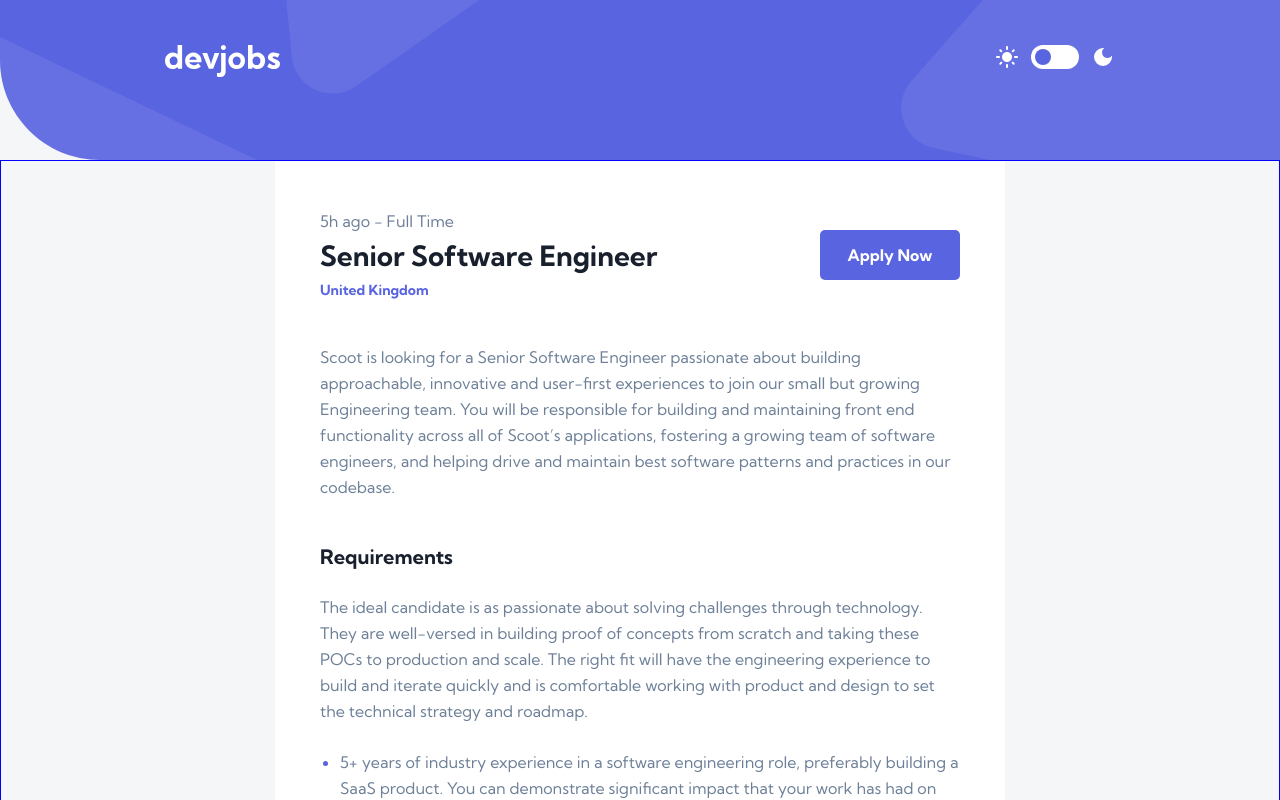
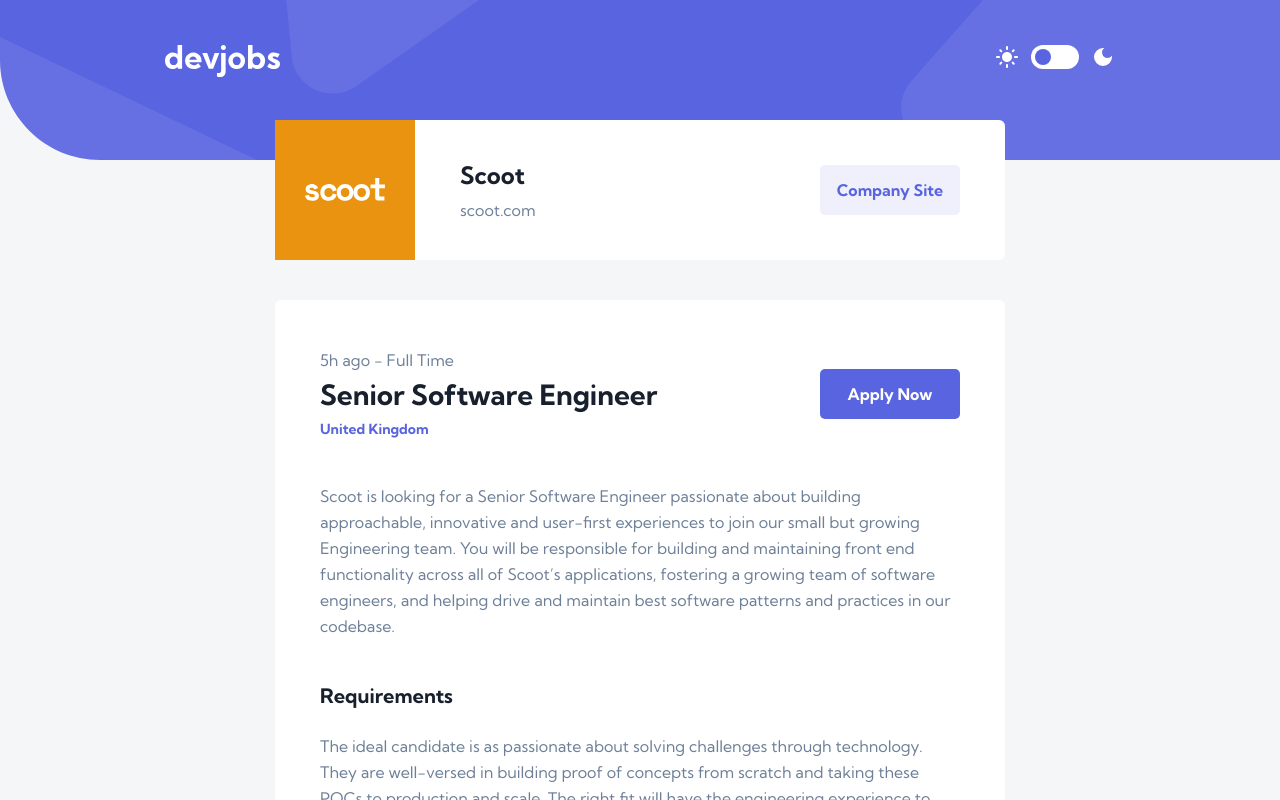
Before and after one commit to EdwinSch/react-devjobs-finder, a React (Vite) app: page /job/1 in a window 1280 px wide. Shown: the top 800 px of the page. Built offline with nearby package versions, Linux system fonts and the light colour scheme.

Commit message:
add: hero component + styles

```diff
--- /dev/null
+++ b/src/components/JobHero/JobHero.jsx
@@ -0,0 +1,35 @@
+const JobHero = ({ selectedJob }) => {
+  // destructure
+  const { company, logo, logoBackground, website } = selectedJob;
+
+  return (
+    <div className="hero">
+      {/* Img */}
+      <figure
+        className="hero-img-holder"
+        style={{ backgroundColor: logoBackground }}
+      >
+        <img src={logo} alt="logo" />
+      </figure>
+
+      {/* Hero info */}
+      <div className="hero-info-wrapper">
+        <div className="gen-wrapper">
+          <h2>{company}</h2>
+          <div className="url-txt">{`${company}.com`}</div>
+        </div>
+        <a
+          href={website}
+          className="btn btn-invert"
+          target="_blank"
+          rel="noreferrer"
+          aria-label="button"
+        >
+          company site
+        </a>
+      </div>
+    </div>
+  );
+};
+
+export default JobHero;
--- /dev/null
+++ b/src/components/JobHero/job-hero.css
@@ -0,0 +1,63 @@
+.hero {
+  position: absolute;
+  top: -40px;
+  left: 0px;
+  width: 100%;
+  height: 140px;
+  background-color: var(--clr-cardBackground);
+  border-radius: 6px;
+  display: flex;
+
+  @media screen and (max-width: 500px) {
+    top: -20px;
+    flex-direction: column;
+    align-items: center;
+    height: auto;
+  }
+
+  .hero-img-holder {
+    padding: 0 30px;
+    min-width: 140px;
+    height: 100%;
+    display: grid;
+    place-items: center;
+
+    & img {
+      width: 100%;
+    }
+
+    @media screen and (max-width: 500px) {
+      padding: 0 5px;
+      min-width: 50px;
+      height: 50px;
+      border-radius: 10px;
+      position: absolute;
+      top: -20px;
+    }
+  }
+
+  .hero-info-wrapper {
+    padding: 50px 45px;
+    width: 100%;
+    display: flex;
+    justify-content: space-between;
+    align-items: center;
+
+    .gen-wrapper {
+      .url-txt {
+        margin-top: 10px;
+        font-size: 1rem;
+        font-weight: 400;
+        color: var(--clr-infoKeys);
+        text-transform: lowercase;
+      }
+    }
+
+    @media screen and (max-width: 500px) {
+      flex-direction: column;
+      gap: 25px;
+      width: auto;
+      padding: 50px 0 25px 0;
+    }
+  }
+}
--- a/src/components/JobInfo/job-info.css
+++ b/src/components/JobInfo/job-info.css
@@ -1,11 +1,11 @@
 .job-info-container {
-  /* border: var(--inspect); */
   max-width: 730px;
-  margin: 0 20px;
   background-color: var(--clr-cardBackground);
   padding: 50px 45px;
+  border-radius: 6px;
 
   @media screen and (max-width: 500px) {
+    margin-top: 80px;
     padding: 40px 20px;
   }
 
--- a/src/pages/Job.jsx
+++ b/src/pages/Job.jsx
@@ -1,6 +1,7 @@
 import { useParams, Link } from "react-router-dom";
 import jobsData from "../../api/data.json";
 
+import JobHero from "../components/JobHero/JobHero";
 import JobInfo from "../components/JobInfo/JobInfo";
 import JobFooter from "../components/JobFooter/JobFooter";
 
@@ -9,10 +10,15 @@
   const selectedJob = jobsData.find((job) => job.id == jobId);
 
   return (
-    <div className="job-page-container">
-      <JobInfo selectedJob={selectedJob} />
+    <>
+      <div className="job-page-container">
+        <div className="float-container">
+          <JobHero selectedJob={selectedJob} />
+        </div>
+        <JobInfo selectedJob={selectedJob} />
+      </div>
       <JobFooter selectedJob={selectedJob} />
-    </div>
+    </>
   );
 };
 export default Job;
--- a/src/styles/main-styles.css
+++ b/src/styles/main-styles.css
@@ -4,6 +4,7 @@
 @import url(../components/ThemeSwitch/theme-switch.css);
 @import url(../components/JobsList/jobs-list.css);
 @import url(../components/Card/card.css);
+@import url(../components/JobHero/job-hero.css);
 @import url(../components/JobInfo/job-info.css);
 @import url(..//components/JobFooter/job-footer.css);
 
@@ -29,19 +30,25 @@
 .light-theme {
   --clr-bodyBackground: #f4f6f8;
   --clr-cardBackground: #ffffff;
+  --clr-btn-inverted-background: #eff0fc;
   --clr-accent: #5964e0;
   --clr-headingTxt: #19202d;
   --clr-infoKeys: #6e8098;
   --clr-bodyText: #6e8098;
+  --clr-btn-inverted-txt: #5964e0;
+  --clr-inverted-hover: #c4c8f4;
 }
 
 .dark-theme {
   --clr-bodyBackground: #121721;
   --clr-cardBackground: #19202d;
+  --clr-btn-inverted-background: #303642;
   --clr-accent: #5964e0;
   --clr-headingTxt: #ffffff;
   --clr-infoKeys: #6e8098;
   --clr-bodyText: #9daec2;
+  --clr-btn-inverted-txt: #ffffff;
+  --clr-inverted-hover: #535862;
 }
 
 /* --- MAIN CSS --- */
@@ -66,6 +73,7 @@
 h2 {
   font-size: 24px;
   line-height: 29px;
+  color: var(--clr-headingTxt);
 }
 
 h3 {
@@ -107,6 +115,15 @@
   }
 }
 
+.btn-invert {
+  background-color: var(--clr-btn-inverted-background);
+  color: var(--clr-btn-inverted-txt);
+
+  &:hover {
+    background-color: var(--clr-inverted-hover);
+  }
+}
+
 /* --- MOBILE RESPONSIVE --- */
 
 @media screen and (max-width: 450px) {
--- a/src/styles/page-styles.css
+++ b/src/styles/page-styles.css
@@ -11,8 +11,16 @@
 }
 
 .job-page-container {
-  border: solid blue 1px;
-  display: flex;
-  align-items: center;
-  flex-direction: column;
+  /* border: solid blue 1px; */
+  max-width: 730px;
+  margin: 0 auto;
+
+  .float-container {
+    height: 140px;
+    position: relative;
+  }
+
+  @media screen and (max-width: 730px) {
+    padding: 0 20px;
+  }
 }
```
